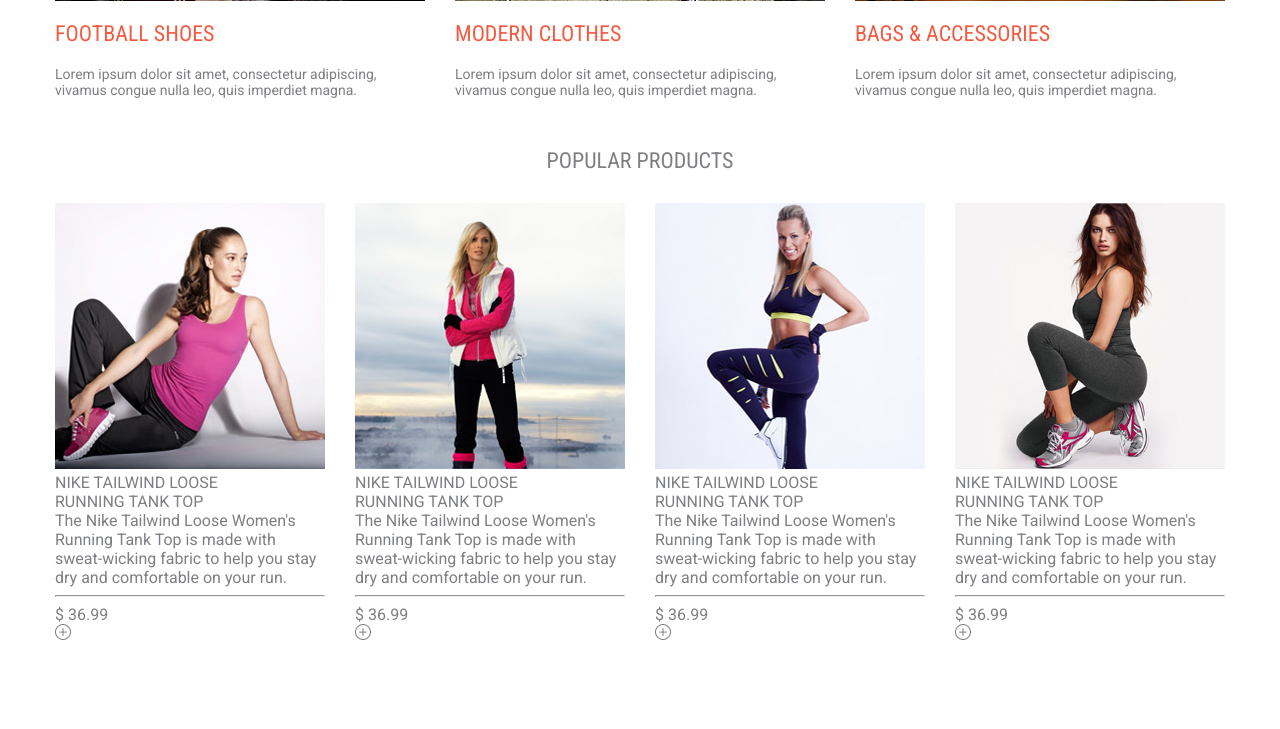
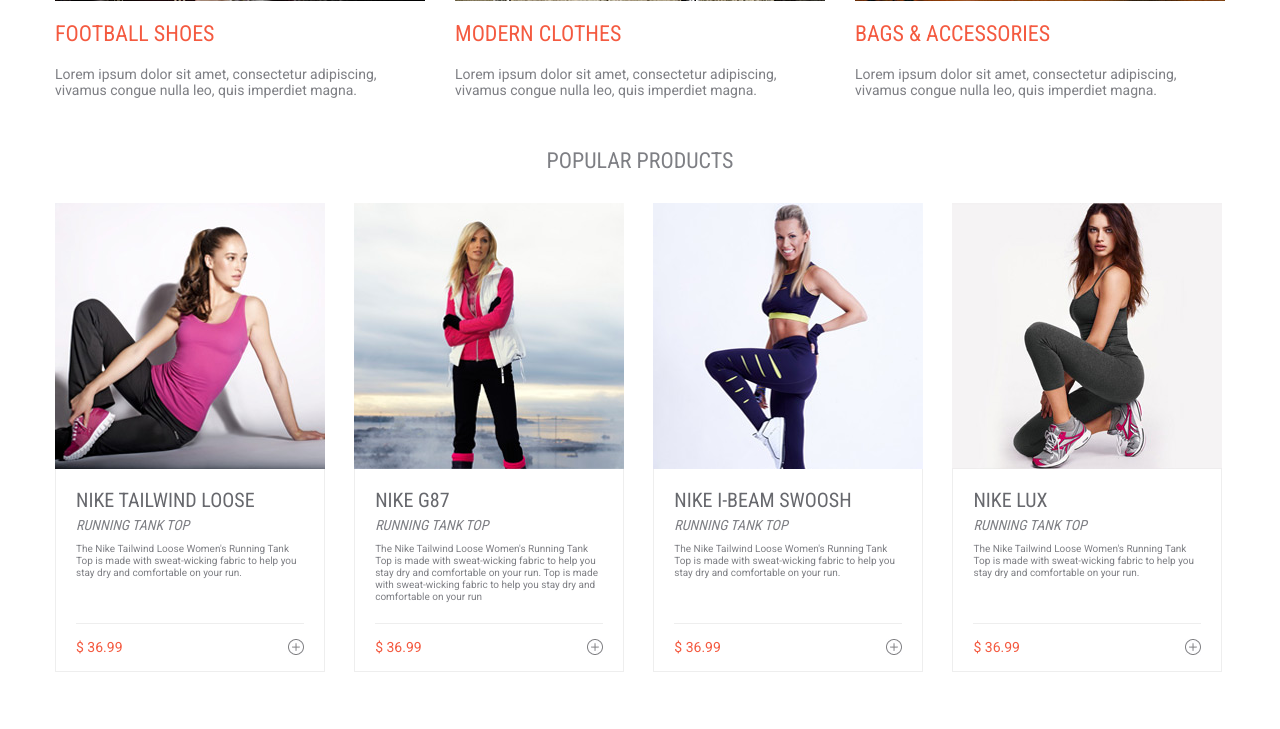
Before and after one commit to AndyMarg/verstka_shop, a PHP site: page / in a window 1280 px wide. Shown: the part 1074-1803 px from the top of the page. Before the commit the page ends 1714 px from the top, so only its background shows below. Run offline with PHP 8.4, Linux system fonts and the light colour scheme; some libraries are stand-ins or nearby versions.

Commit message:
Subscribe block finished

```diff
--- a/css/style.css
+++ b/css/style.css
@@ -226,6 +226,7 @@
 }
 /*==========================*/
 main .block4-articles {
+	margin-bottom: 60px;
 }
 main .block4-articles-header {
 	font-family: 'Roboto Condensed', sans-serif;
@@ -234,10 +235,122 @@
 	margin-bottom: 30px;
 }
 main .block4-articles article {
-	max-width: 23.077%;
-	margin-right: 2.564%;
+	max-width: 23.07%;
+	margin-right: 2.5%;
 	float: left;
 }
 main .block4-articles article:last-child {
 	margin-right: 0;
 }
+main .block4-articles .tovar-info {
+	padding: 20px 20px 0px 20px;
+	border: 1px solid #eee;
+	border-top: none;
+	margin-top: -5px;
+}
+main .block4-articles .tovar-info .descript {
+	padding-bottom: 5px;
+}
+main .block4-articles .tovar-info h2 {
+	font-family: 'Roboto Condensed', sans-serif;
+	font-size: 1.25em;
+	color: #67686d;
+	margin-bottom: 5px;
+	text-decoration: uppercase;
+}
+main .block4-articles .tovar-info h3 {
+	font-family: 'Roboto Condensed', sans-serif;
+	font-size: 0.875em;
+	font-style: italic;
+	margin-bottom: 10px;
+	text-decoration: uppercase;
+}
+main .block4-articles .tovar-info p {
+	font-family: 'Roboto', sans-serif;
+	font-size: 0.625em;
+	line-height: 1.2;
+	margin-bottom: 15px;
+}
+main .block4-articles .tovar-info .summa {
+	padding-top: 15px;;
+	border-top: 1px solid #eee;
+}
+main .block4-articles .tovar-info .summa p {
+	float: left;
+	color: #f45a40;
+	font-size: 0.875em;
+}
+main .block4-articles .tovar-info .summa img {
+	float: right;
+}
+/*==========================*/
+.about {
+	margin-bottom: 60px;
+}
+.about article {
+	width: 60%;
+	float:left;
+}
+.about article h2 {
+	font-size: 1.325em;
+	font-weight: bold;
+	color: #67686d;
+	margin-bottom: 30px;
+}
+.about article p {
+	font-size: 0.875em;
+	font-style: italic;
+	margin-bottom: 25px;
+}
+.about .map {
+	width: 35%;
+	float:right;
+}
+
+.about .map-in {
+	position: relative;
+	padding-bottom: 75%; /* 450/600 */
+	height: 0;
+	overflow: hidden;
+}
+.maping iframe {
+	position: absolute;
+	top: 0;
+	left: 0;
+	width: 100%;
+	height: 100%;
+}
+/*==========================*/
+.sign-up {
+	background: #f45a40;
+	color: #fff;
+	padding: 30px 0;
+}
+.sign-up h2 {
+	float: left;
+	font-size: 1.325em;
+	margin-top: 5px;
+	text-transform: uppercase;
+}
+.sign-up-request {
+	float: right;
+}
+.sign-up-request input[type="email"] {
+	float: left;
+	width: 200px;
+	font-size: 0.875em;
+	padding: 7px 20px;
+	border: none;
+	text-transform: uppercase;
+}
+.sign-up-request input[type="submit"] {
+	float: left;
+	background: #ff674f;
+	color: #fff;
+	font-size: 0.875em;
+	padding: 7px 20px;
+	margin-left: 20px;
+	border: none;
+	cursor: pointer;
+	text-transform: uppercase;
+}
--- a/index.html
+++ b/index.html
@@ -90,73 +90,121 @@
 				<p>Lorem ipsum dolor sit amet, consectetur adipiscing, vivamus congue nulla leo, quis imperdiet magna.</p>
 			</article>
 		</div>
+
 		<div class="block4-articles clearfix">
 			<div class="block4-articles-header">POPULAR PRODUCTS</div>
 			<article>
 				<img src="images/img41.jpg" alt="">
 				<div class="tovar-info">
+					<div class="descript">
 						<h2>NIKE TAILWIND LOOSE</h2>
 						<h3>RUNNING TANK TOP</h3>
 						<p>The Nike Tailwind Loose Women's Running Tank Top is made with sweat-wicking fabric to help you stay dry and comfortable on your run.</p>
-					<hr>
-					<div class="summa">
-						<p class="summa">$ 36.99</p>
-						<img src="images/ico-plus.jpg" alt="">
+					</div>
+					<div class="summa clearfix">
+						<p>$ 36.99</p>
+						<a href="#"><img src="images/ico-plus.jpg" alt=""></a>
 					</div>
 				</div>
 			</article>
 			<article>
 				<img src="images/img42.jpg" alt="">
 				<div class="tovar-info">
-					<h2>NIKE TAILWIND LOOSE</h2>
+					<div class="descript">
+						<h2>NIKE G87</h2>
 						<h3>RUNNING TANK TOP</h3>
-					<p>The Nike Tailwind Loose Women's Running Tank Top is made with sweat-wicking fabric to help you stay dry and comfortable on your run.</p>
-					<hr>
-					<div class="summa">
-						<p class="summa">$ 36.99</p>
-						<img src="images/ico-plus.jpg" alt="">
+						<p>	The Nike Tailwind Loose Women's Running Tank Top is made with sweat-wicking fabric to help you stay dry and comfortable on your run.
+						    Top is made with sweat-wicking fabric to help you stay dry and comfortable on your run</p>
+					</div>
+					<div class="summa clearfix">
+						<p>$ 36.99</p>
+						<a href="#"><img src="images/ico-plus.jpg" alt=""></a>
 					</div>
 				</div>
 			</article>
 			<article>
 				<img src="images/img43.jpg" alt="">
 				<div class="tovar-info">
-					<h2>NIKE TAILWIND LOOSE</h2>
+					<div class="descript">
+						<h2>NIKE I-BEAM SWOOSH</h2>
 						<h3>RUNNING TANK TOP</h3>
 						<p>The Nike Tailwind Loose Women's Running Tank Top is made with sweat-wicking fabric to help you stay dry and comfortable on your run.</p>
-					<hr>
-					<div class="summa">
-						<p class="summa">$ 36.99</p>
-						<img src="images/ico-plus.jpg" alt="">
+					</div>
+					<div class="summa clearfix">
+						<p>$ 36.99</p>
+						<a href="#"><img src="images/ico-plus.jpg" alt=""></a>
 					</div>
 				</div>
 			</article>
 			<article>
 				<img src="images/img44.jpg" alt="">
 				<div class="tovar-info">
-					<h2>NIKE TAILWIND LOOSE</h2>
+					<div class="descript">
+						<h2>NIKE LUX</h2>
 						<h3>RUNNING TANK TOP</h3>
 						<p>The Nike Tailwind Loose Women's Running Tank Top is made with sweat-wicking fabric to help you stay dry and comfortable on your run.</p>
-					<hr>
-					<div class="summa">
-						<p class="summa">$ 36.99</p>
-						<img src="images/ico-plus.jpg" alt="">
+					</div>
+					<div class="summa clearfix">
+						<p>$ 36.99</p>
+						<a href="#"><img src="images/ico-plus.jpg" alt=""></a>
 					</div>
 				</div>
 			</article>
 		</div>
+
+		<div class="about clearfix">
+			<article>
+				<h2>About</h2>
+				<p>Lorem ipsum dolor sit amet, consectetur adipiscing elit. Nam dictum lectus sit amet varius pulvinar. Proin vitae dui tincidunt nibh facilisis pellentesque. Fusce tortor turpis, facilisis ut condimentum eu, sagittis at est.</p>
+				<p>Praesent egestas posuere urna a egestas. Maecenas facilisis orci vitae ante tempor accumsan. Aenean aliquam justo ac sagittis vehicula. Nam mattis pretium odio sit amet vulputate.</p>
+				<p>Quisque non lobortis orci. Morbi augue mauris, ultrices at fermentum ac, consequat vitae magna. Pellentesque non cursus mi, eu cursus nunc. Nullam et odio tristique, volutpat urna vitae, dignissim orci. Fusce eu nulla urna. This template was created by Erik Padamans.</p>
+				<p>Praesent egestas posuere urna a egestas. Maecenas facilisis orci vitae ante tempor accumsan. Aenean aliquam justo ac sagittis vehicula. Nam mattis pretium odio sit amet vulputate.</p>
+			</article>
+			<div class="map">
+				<div class="map-in">
+					<iframe src="https://www.google.com/maps/embed?pb=!1m18!1m12!1m3!1d2890.9628755426447!2d39.762858350785336!3d43.56565666600317!2m3!1f0!2f0!3f0!3m2!1i1024!2i768!4f13.1!3m3!1m2!1s0x40f5c907b5fcfee7%3A0xc836c20bdee38e1b!2z0YPQuy4g0JHRi9GC0YXQsCwgMzgsINCh0L7Rh9C4LCDQmtGA0LDRgdC90L7QtNCw0YDRgdC60LjQuSDQutGA0LDQuSwgMzU0MDU0!5e0!3m2!1sru!2sru!4v1530005031368" width="600" height="450" frameborder="0" style="border:0" allowfullscreen></iframe>
+				</div>
+			</div>
+		</div>
 	</main>
+
+	<!-- sign up -->
+	<div class="sign-up">
+		<div class="center-block-main clearfix">
+			<h2><strong>SIGN UP</strong> FOR EXCLUSIVE SALES AND PRODUCT NEWS</h2>
+			<div class="sign-up-request">
+				<form action="" method="get">
+					<input type="email" class="email" placeholder="EONY321V@GMAIL.COM">
+					<input type="submit" class="submit" value="SIGN UP">
+				</form>
+			</div>
+		</div>
+	</div>
+
+
 
 <script src="https://code.jquery.com/jquery-2.1.4.min.js"></script>
 <script src="js/unslider-min.js"></script>
 <script>
+
 	jQuery(document).ready(function($) {
+		// slider
 		$('.slider').unslider({
 			autoplay: true,
 			arrows: false
 		});
+		// equirement height blockss
+		setEqualHeight($(".tovar-info .descript"));
 	});
+
+	function setEqualHeight(columns) {
+		var tallestcolumn = 0;
+		columns.each( function() {
+			currentHeight = $(this).height();
+			if(currentHeight > tallestcolumn) { tallestcolumn = currentHeight; } } );
+			columns.height(tallestcolumn);
+		}
+
 </script>
-</bod
 </body>
 </html>
```
Lines whose indentation alone changed are shown as unchanged.
